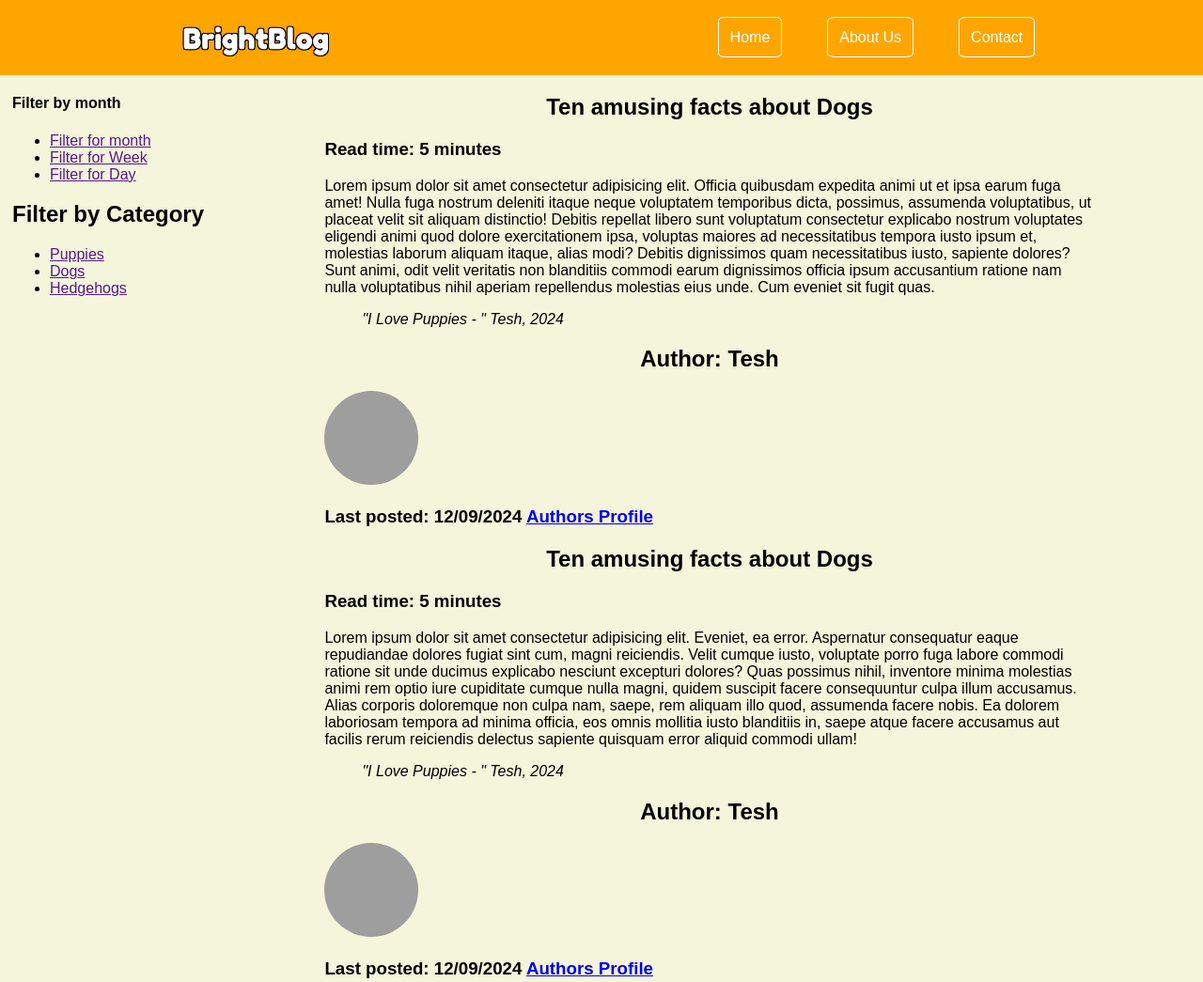
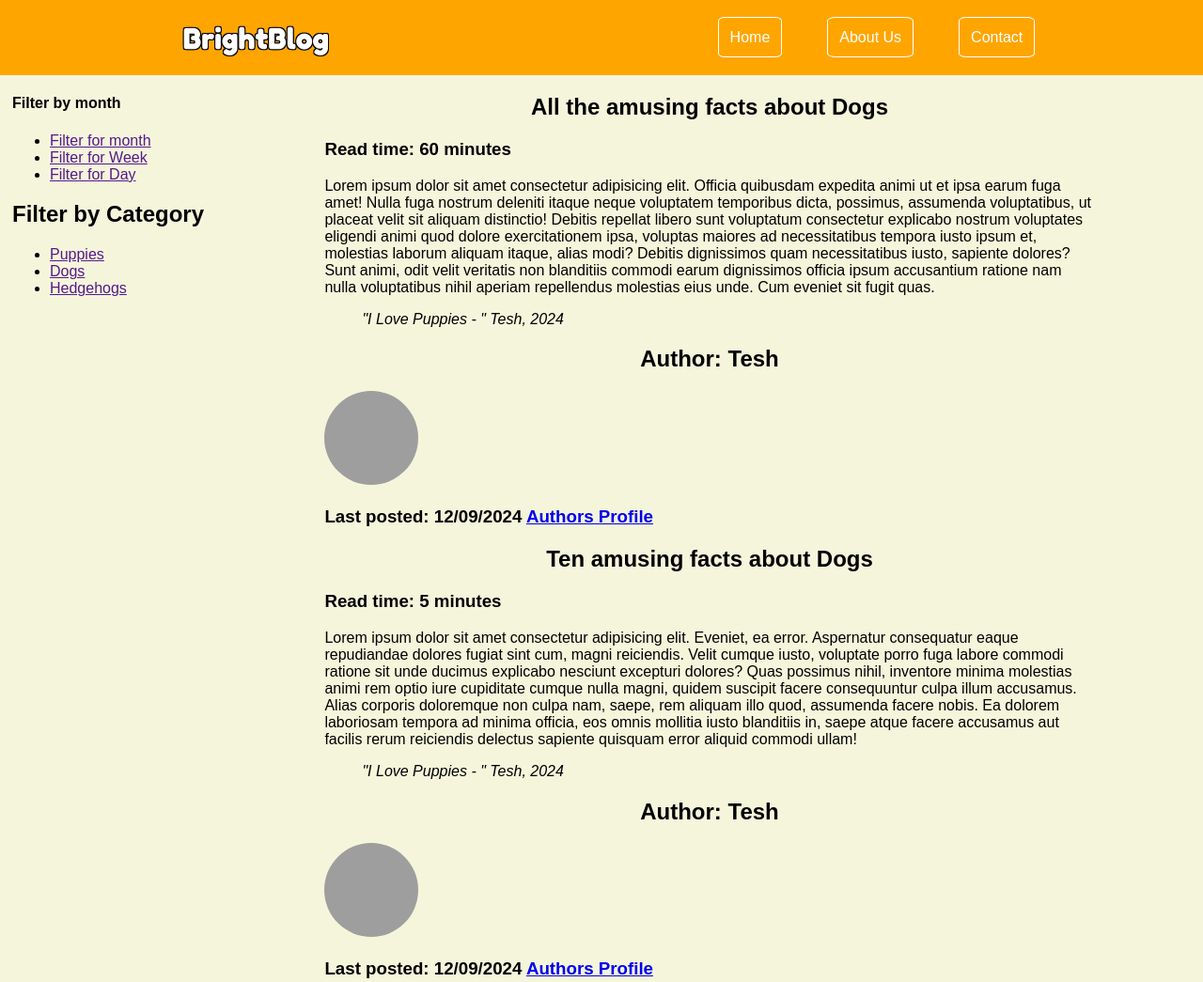
Before and after one commit to Tesh04/Tesh04.github.io, a plain HTML site: page index.html in a window 1280 px wide. Shown: the top 1045 px of the page at 94% size. Drawn offline with Linux system fonts and the light colour scheme; no server answers; grey boxes are pictures that could not be loaded.

Commit message:
Update index.html

```diff
--- a/index.html
+++ b/index.html
@@ -56,8 +56,8 @@
                 <article>
                     <header>
                         <!-- header goes here -->
-                        <h2>Ten amusing facts about Dogs</h2>
-                        <h3>Read time: 5 minutes</h3>
+                        <h2>All the amusing facts about Dogs</h2>
+                        <h3>Read time: 60 minutes</h3>
                     </header>
                     <main>
                         <p> Lorem ipsum dolor sit amet consectetur adipisicing elit. Officia quibusdam expedita animi ut et ipsa earum fuga amet! Nulla fuga nostrum deleniti itaque neque voluptatem temporibus dicta, possimus, assumenda voluptatibus, ut placeat velit sit aliquam distinctio! Debitis repellat libero sunt voluptatum consectetur explicabo nostrum voluptates eligendi animi quod dolore exercitationem ipsa, voluptas maiores ad necessitatibus tempora iusto ipsum et, molestias laborum aliquam itaque, alias modi? Debitis dignissimos quam necessitatibus iusto, sapiente dolores? Sunt animi, odit velit veritatis non blanditiis commodi earum dignissimos officia ipsum accusantium ratione nam nulla voluptatibus nihil aperiam repellendus molestias eius unde. Cum eveniet sit fugit quas.</p>
```
